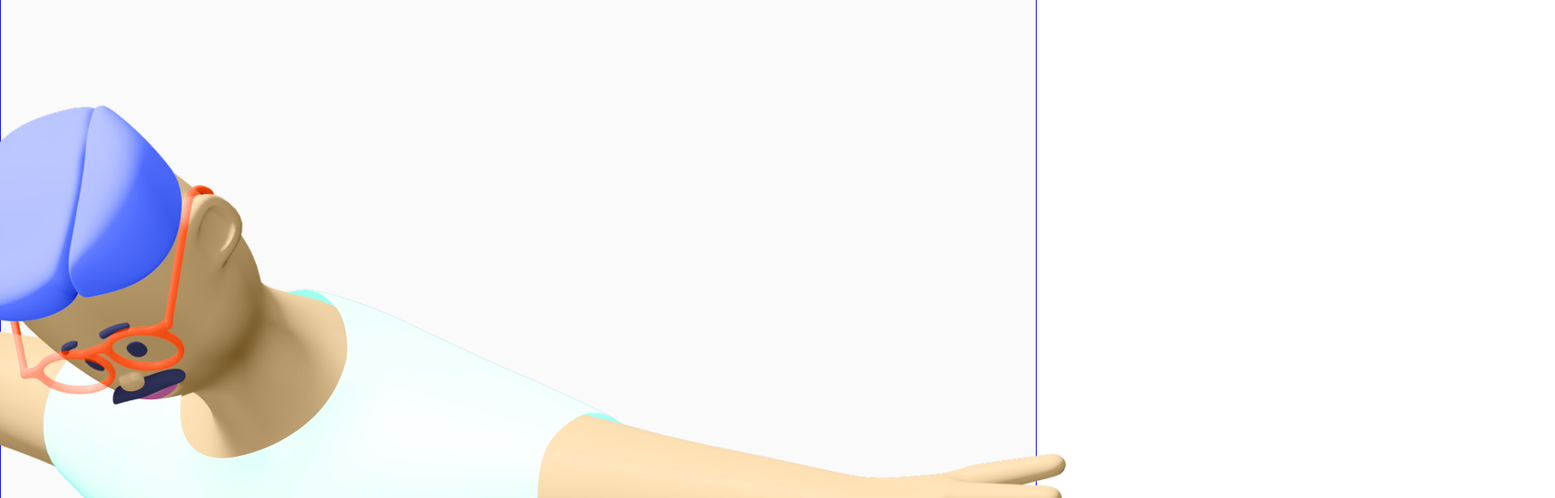
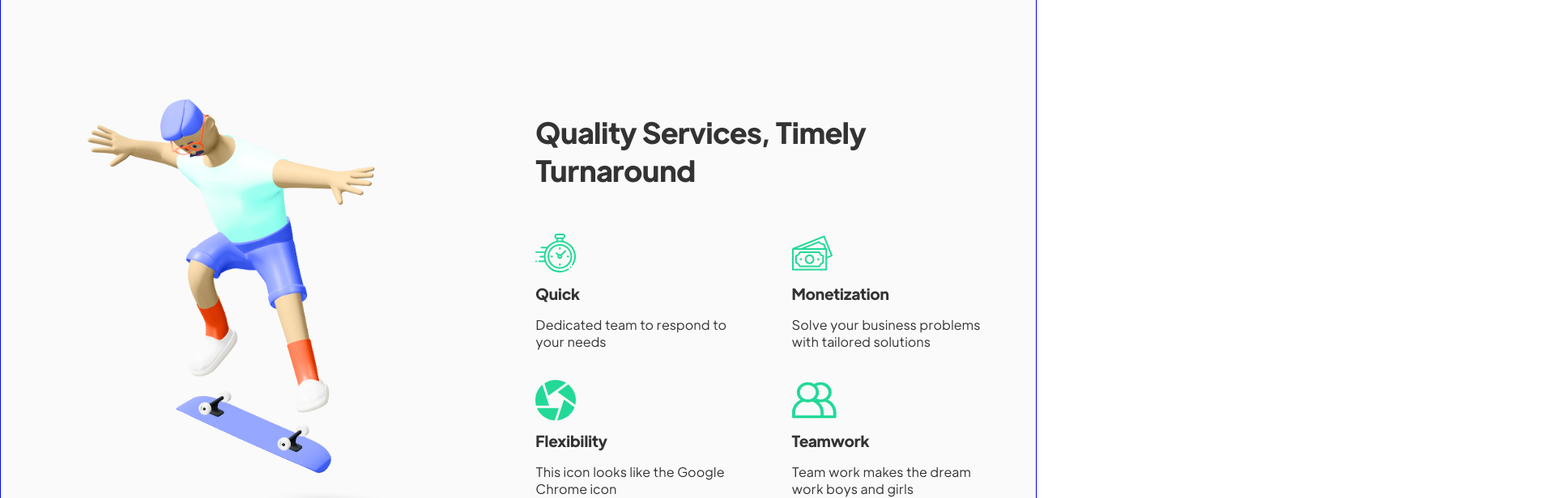
Before and after one commit to lavaboy1738/business-react, a React (Create React App) app: page / in a window 1280 px wide. Shown: the part 600-1216 px from the top of the page at 81% size, 1920 px wide, since content can reach past the window. Built offline with nearby package versions, Linux system fonts and the light colour scheme.

Commit message:
services section styling  complete

```diff
--- a/src/Components/Hero.tsx
+++ b/src/Components/Hero.tsx
@@ -17,6 +17,7 @@ const HeroStyles = styled.div`
             font-size: 1.6rem;
             margin-bottom: 1.2rem;
             .hide{
+                overflow: hidden;
                 span{
                     color: #768cff;
                 }
@@ -30,7 +31,7 @@ const HeroStyles = styled.div`
         }
         button{
             font-family: Jakarta-text;
-            font-weight: regular;
+            font-weight: lighter;
             font-size: 1rem;
             border: 1px solid #768cff;
             padding: 0.5rem 1rem;
@@ -46,6 +47,7 @@ const HeroStyles = styled.div`
     }
     .hero-photo{
         width: 45%;
+        overflow: hidden;
         img{
             width: 100%;
         }
--- a/src/Components/Services.tsx
+++ b/src/Components/Services.tsx
@@ -7,17 +7,58 @@ import Skate from "../assets/images/Skate.png";
 import styled from "styled-components";
 
 const ServicesStyles = styled.div`
-
-
+    display: flex;
+    justify-content: space-evenly;
+    align-items: center;
+    color: #333;
+    .services-left{
+        width: 45%;
+        img{
+            width: 100%;
+        }
+    }
+    .services-right{
+        width: 45%;
+        align-self: stretch;
+        display: flex;
+        flex-direction: column;
+        justify-content: space-around;
+        align-items: center;
+        .services-description{
+            font-family: Jakarta-display;
+            font-weight: bold;
+            font-size: 1.5rem;
+        }
+        .services-cards{
+            flex-grow: 0.5;
+            display: flex;
+            justify-content: space-between;
+            align-items: center;
+            flex-wrap: wrap;
+            &-card{
+                width: 45%;
+                .card-title{
+                    margin-bottom: 1rem;
+                    margin-top:  0.5rem;
+                    font-family: Jakarta-display;
+                    font-weight: bold;
+                    font-size: 1.2rem;
+                }
+                .card-text{
+                    font-family: Jakarta-text;
+                    font-weight: regular;
+                    font-size: 1rem;
+                }
+            }
+        }
+    }
 `
 
 const Services = () =>{
     return(
-        <div>
+        <ServicesStyles>
             <div className="services-left">
-                <div className="services-image">
-                    <img src={Skate} alt=""/>
-                </div>
+                <img src={Skate} alt=""/>
             </div>
             <div className="services-right">
                 <div className="services-description">
@@ -54,7 +95,7 @@ const Services = () =>{
                     </div>
                 </div>
             </div>
-        </div>
+        </ServicesStyles>
     )
 }
 
--- a/src/helper.scss
+++ b/src/helper.scss
@@ -7,7 +7,7 @@
 @font-face{
     font-family: Jakarta-text;
     src: url("./assets//fonts/PlusJakartaText-Light\ copy.otf");
-    font-weight: light;
+    font-weight: lighter;
 }
 
 @font-face{
```
Also changed, not shown: 1 other file (tests, documents, lock files or other folders).
